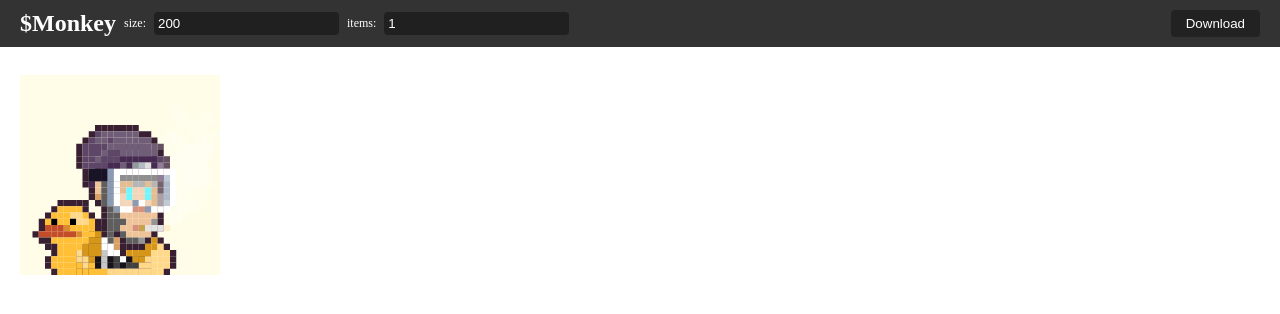
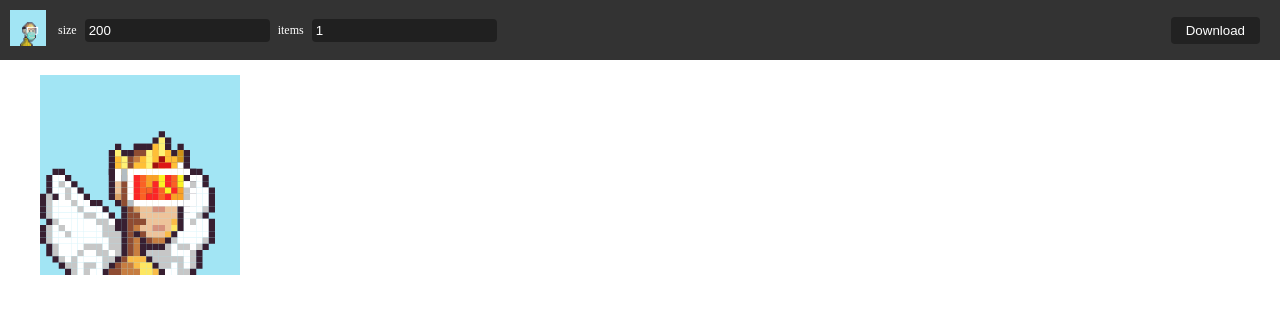
Before and after one commit to ninasaul/monkey_avatar_generator, a React (Vite) app: page / in a window 1280 px wide. Shown: the top 314 px of the page. Built offline with nearby package versions, Linux system fonts and the light colour scheme.

Commit message:
feat: add README.md

```diff
--- a/src/App.tsx
+++ b/src/App.tsx
@@ -5,6 +5,7 @@ import { useRef, useState } from "react";
 import html2canvas from "html2canvas-pro";
 import JSZip from "jszip";
 import { saveAs } from "file-saver";
+import logo from "./assets/logo.png";
 interface ValueBlockProps {
   label: string;
   onChange: (value: number) => void;
@@ -14,7 +15,7 @@ interface ValueBlockProps {
 const ValueBlock = ({ label, onChange, value }: ValueBlockProps) => {
   return (
     <div className={styles.block}>
-      <div>{label}:</div>
+      <div>{label}</div>
       <div>
         <input
           type="number"
@@ -39,13 +40,14 @@ function App() {
     const imgFolder = zip.folder("images");
     setLoading(true);
     for (let i = 0; i < avatarRefs.current.length; i++) {
-      console.log(`imgBase64::`, i, avatarRefs.current[i]);
+      if (avatarRefs.current[i]) {
         avatarRefs.current[i].classList.add(styles.capture);
         const canvas = await html2canvas(avatarRefs.current[i]);
         const imgData = canvas.toDataURL("image/png");
         const imgBase64 = imgData.split(",")[1];
         setTotal(i + 1);
         imgFolder?.file(`avatar_${i + 1}.png`, imgBase64, { base64: true });
+      }
     }
 
     const zipBlob = await zip.generateAsync({ type: "blob" });
@@ -67,7 +69,9 @@ function App() {
       )}
       <div className={styles.bar}>
         <div className={styles.bar_title}>
-          <h1>$Monkey</h1>
+          <h1>
+            <AvatarItem size={40} />
+          </h1>
           <ValueBlock
             label="size"
             onChange={(v: number) => setState({ size: v || 32 })}
@@ -95,7 +99,11 @@ function App() {
           }}
         >
           {new Array(amount || 1).fill(0).map((_, index) => (
-            <div key={index} ref={(el) => (avatarRefs.current[index] = el!)}>
+            <div
+              key={index}
+              className={styles.boxs}
+              ref={(el) => (avatarRefs.current[index] = el!)}
+            >
               <AvatarItem size={size} />
             </div>
           ))}
--- a/src/app.module.css
+++ b/src/app.module.css
@@ -20,6 +20,12 @@
   box-shadow: 0 20px 50px rgba(0, 0, 0, .2);
 }
 
+.boxs {
+  display: flex;
+  align-items: center;
+  justify-content: center;
+}
+
 .loadings_bg {
   position: fixed;
   left: 0;
@@ -29,18 +35,6 @@
   z-index: 12;
   background: rgba(0, 0, 0, 0.56);
   backdrop-filter: blur(10.75px);
-
-}
-
-@keyframes zoomIn {
-  from {
-    transform: translateX(-50%) translateY(-50%) scale(1.2);
-  }
-
-  to {
-    transform: translateX(-50%) translateY(-50%) scale(1);
-  }
-
 }
 
 .capture {
@@ -65,6 +59,12 @@
   font-weight: 800;
   margin: 0;
   padding: 0;
+}
+
+.bar h1 img {
+  width: 36px;
+  height: 36px;
+  vertical-align: middle;
 }
 
 .bar button {
@@ -108,7 +108,7 @@
   display: flex;
   align-items: center;
   justify-content: space-between;
-  padding: 10px 20px;
+  padding: 10px 20px 10px 10px;
   position: fixed;
   left: 0;
   top: 0;
```
Also changed, not shown: src/assets/logo.png (added). Lines whose indentation alone changed are shown as unchanged.
